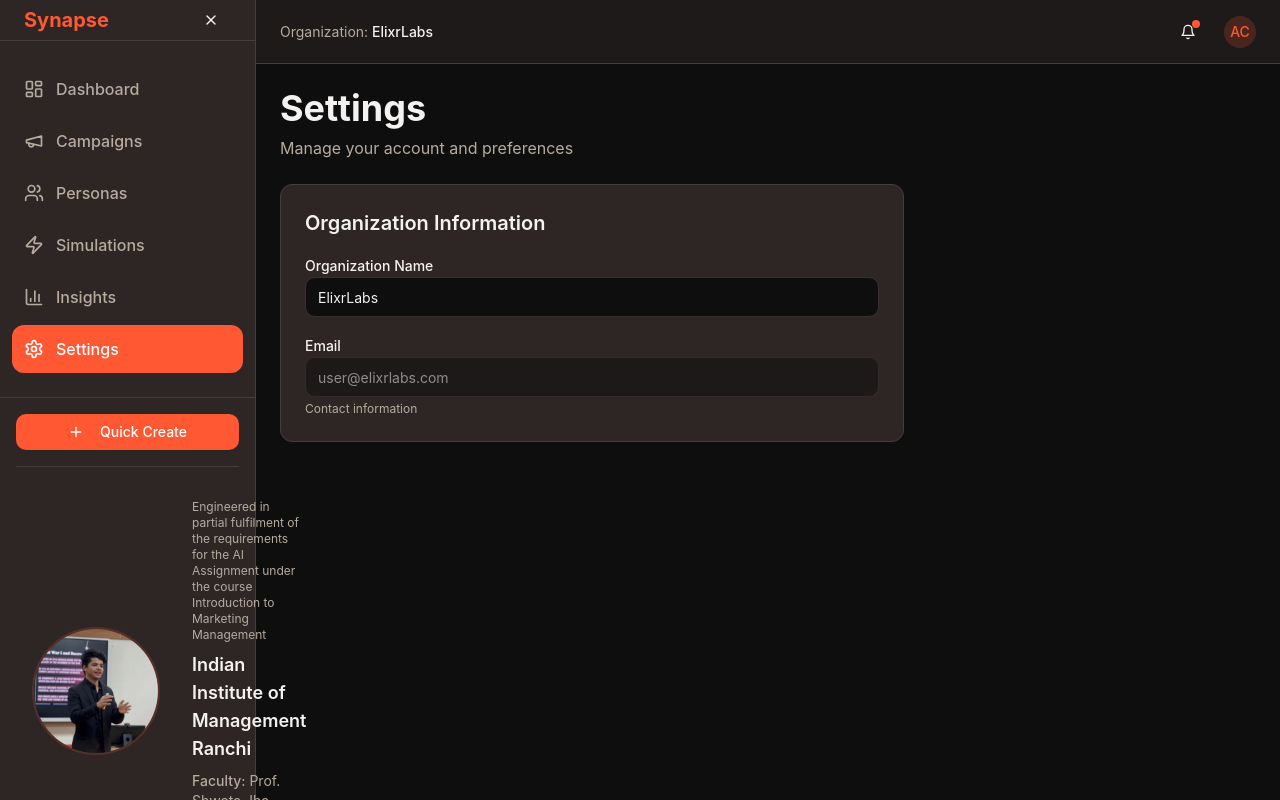
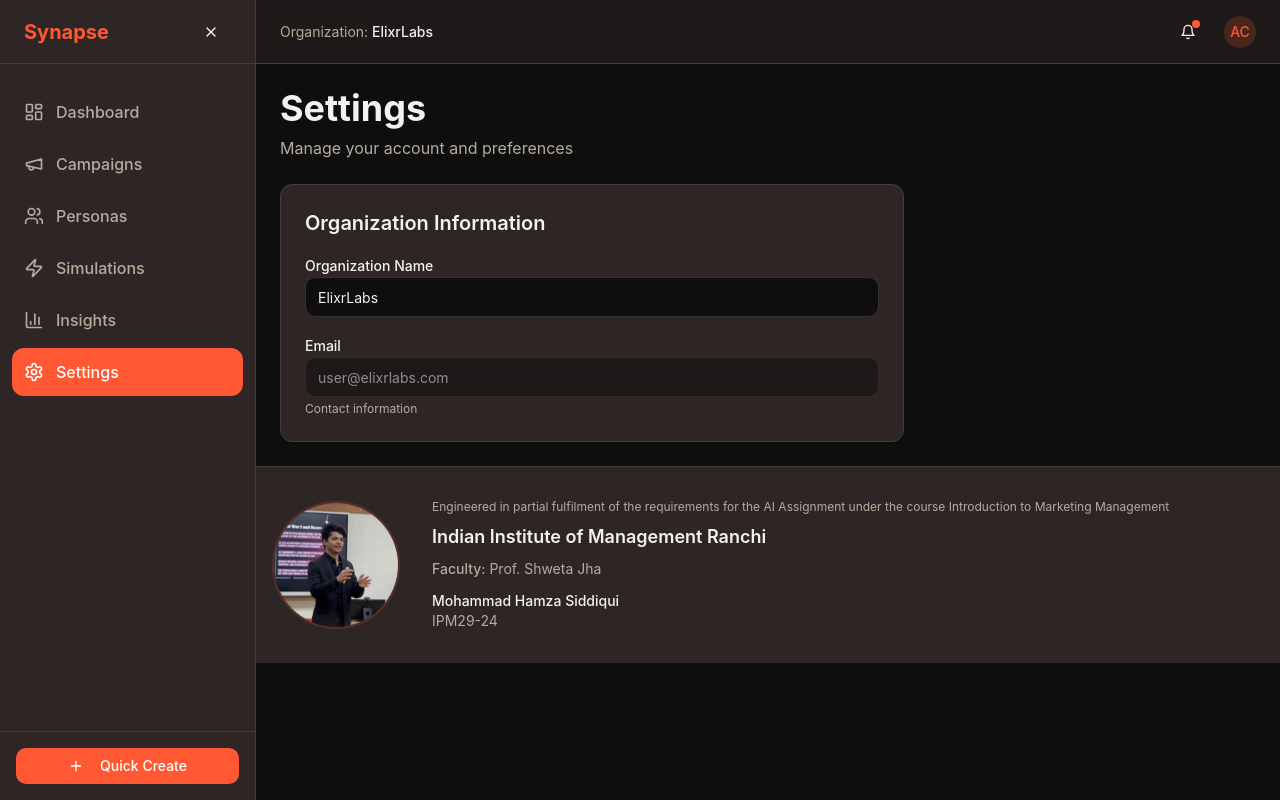
Before and after one commit to hamzasdq11/synapse, a React (Vite) app: page /app/settings in a window 1280 px wide. Built offline with nearby package versions, Linux system fonts and the light colour scheme; the HTML template or start-up script is replaced by a standard one.

Commit message:
Reverted to commit 6cc0fa1a91d952eb96cc1c1934f3ec1dcda57311

```diff
--- a/src/components/AppShell.tsx
+++ b/src/components/AppShell.tsx
@@ -87,12 +87,11 @@ const AppShell = ({ children }: AppShellProps) => {
 
           {/* Quick Create */}
           {sidebarOpen && (
-            <div className="p-4 border-t border-border space-y-4">
+            <div className="p-4 border-t border-border">
               <Button className="w-full" size="sm">
                 <Plus className="mr-2 h-4 w-4" />
                 Quick Create
               </Button>
-              <AcademicBanner />
             </div>
           )}
         </div>
@@ -128,6 +127,7 @@ const AppShell = ({ children }: AppShellProps) => {
         {/* Page Content */}
         <main className="flex-1 overflow-auto">
           {children}
+          <AcademicBanner />
         </main>
       </div>
     </div>
```
